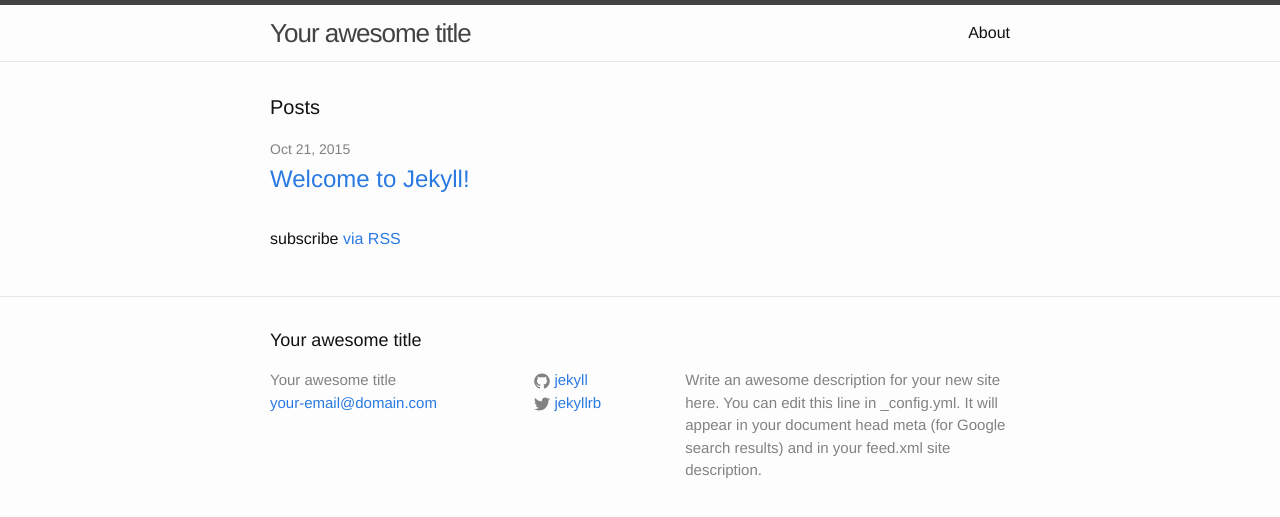
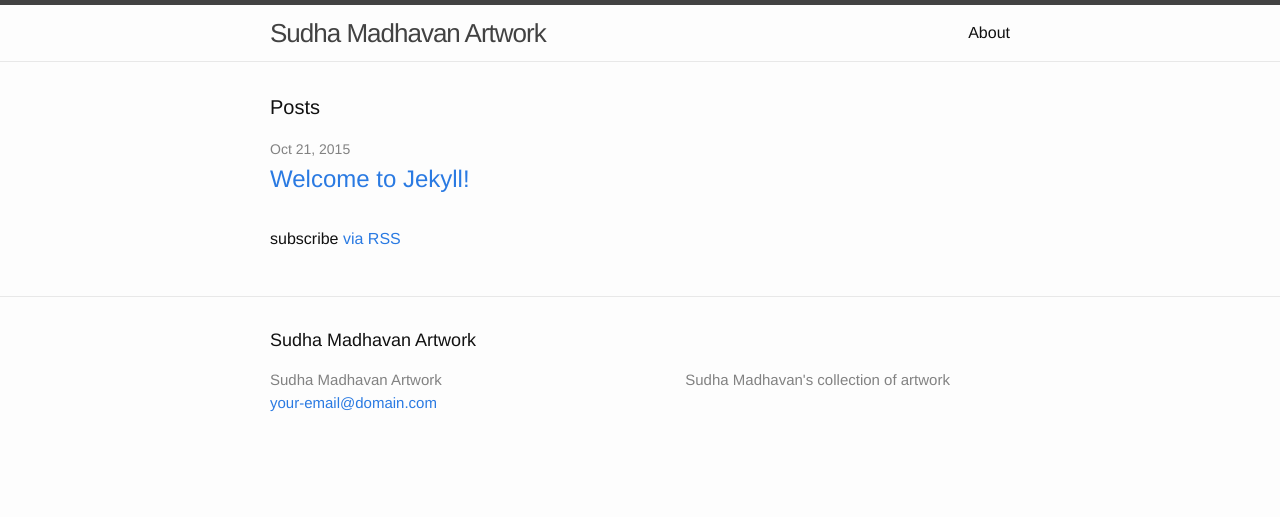
Before and after one commit to vasudhamadhavan/sudha, a Jekyll site: the page built from index.html, in a window 1280 px wide. Shown: the top 517 px of the page. Built offline with Jekyll 4.4.1, drawn with Linux system fonts in a browser that asks for light colours.

Commit message:
Fix site title and description

```diff
--- a/_config.yml
+++ b/_config.yml
@@ -1,14 +1,10 @@
 # Site settings
-title: Your awesome title
+title: Sudha Madhavan Artwork
 email: your-email@domain.com
-description: > # this means to ignore newlines until "baseurl:"
-  Write an awesome description for your new site here. You can edit this
-  line in _config.yml. It will appear in your document head meta (for
-  Google search results) and in your feed.xml site description.
+description: >
+  Sudha Madhavan's collection of artwork
 baseurl: "" # the subpath of your site, e.g. /blog/
 url: "http://yourdomain.com" # the base hostname & protocol for your site
-twitter_username: jekyllrb
-github_username:  jekyll
 
 # Build settings
 markdown: kramdown
```
